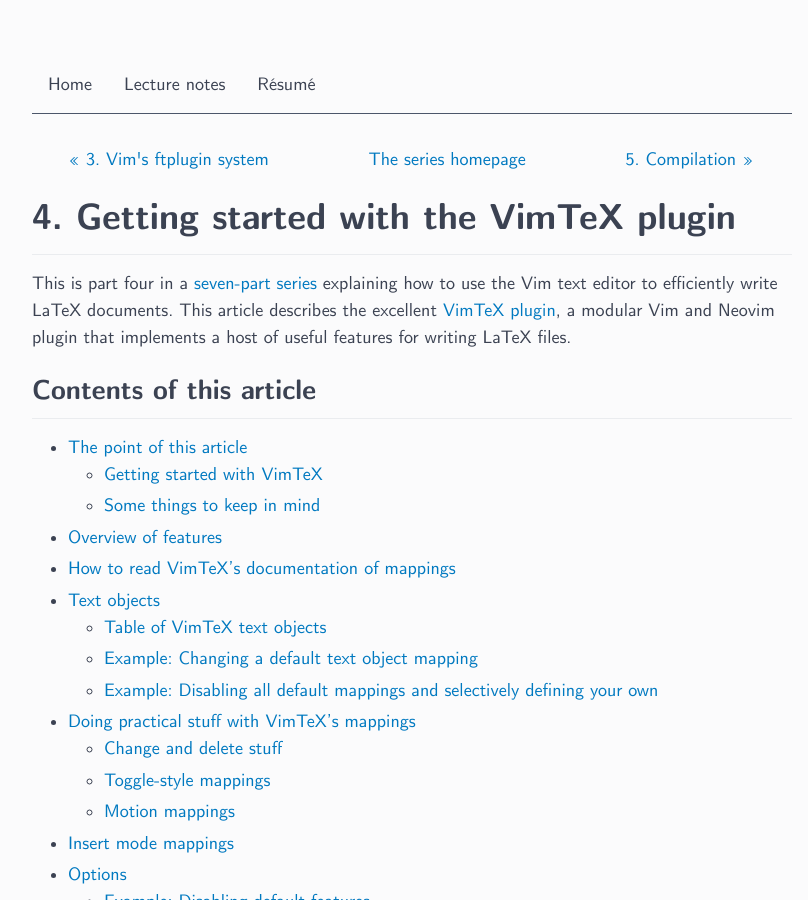
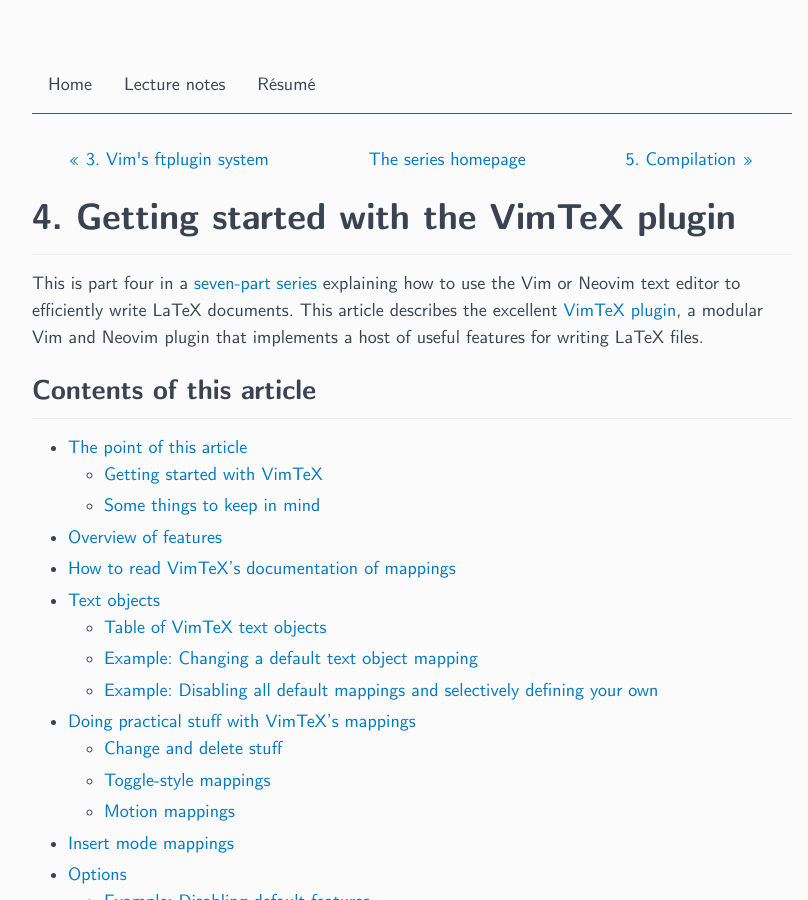
Before and after one commit to ejmastnak/ejmastnak.github.io, a Jekyll site: the page built from tutorials/vim-latex/vimtex.md, in a window 1280 px wide and 900 px high. Shown: the whole window, without its empty margins (228-1036 px from the left). Built offline with Jekyll 4.4.1, drawn with Linux system fonts in a browser that asks for light colours; some of the changed text lies outside the part shown.

Commit message:
Minor post-publishing improvements

```diff
--- a/tutorials/vim-latex/vimtex.md
+++ b/tutorials/vim-latex/vimtex.md
@@ -11,7 +11,7 @@ next-display-name: "5. Compilation »"
 {% include vim-latex-navbar.html %}
 
 # 4. Getting started with the VimTeX plugin
-This is part four in a [seven-part series]({% link tutorials/vim-latex/intro.md %}) explaining how to use the Vim text editor to efficiently write LaTeX documents.
+This is part four in a [seven-part series]({% link tutorials/vim-latex/intro.md %}) explaining how to use the Vim or Neovim text editor to efficiently write LaTeX documents.
 This article describes the excellent [VimTeX plugin](https://github.com/lervag/vimtex/), a modular Vim and Neovim plugin that implements a host of useful features for writing LaTeX files.
 
 ## Contents of this article
```
Also changed, not shown: other parts of tutorials/vim-latex/vimtex.md (+1 -1 lines), tutorials/vim-latex/ftplugin.md (+1 -1 lines), tutorials/vim-latex/pdf-reader.md (+1 -1 lines), tutorials/vim-latex/screenshot/screenshot.md (+1 -1 lines), tutorials/vim-latex/ultisnips.md (+1 -1 lines), tutorials/vim-latex/vimscript.md (+2 -2 lines).
